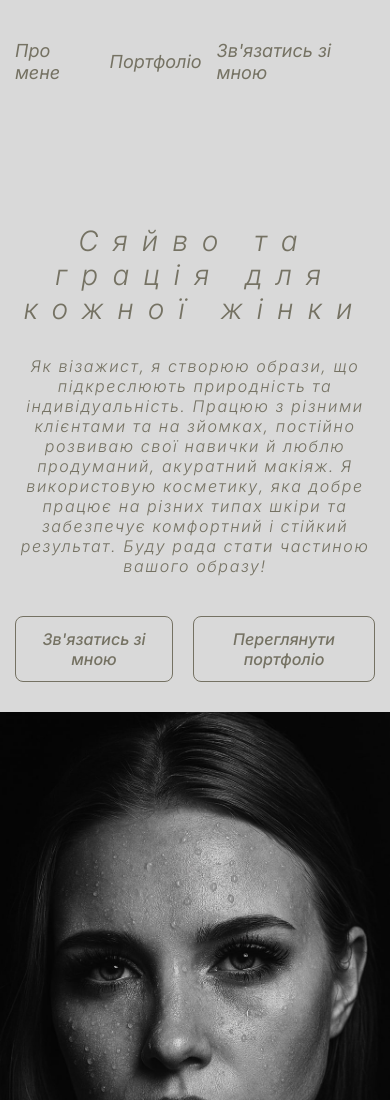
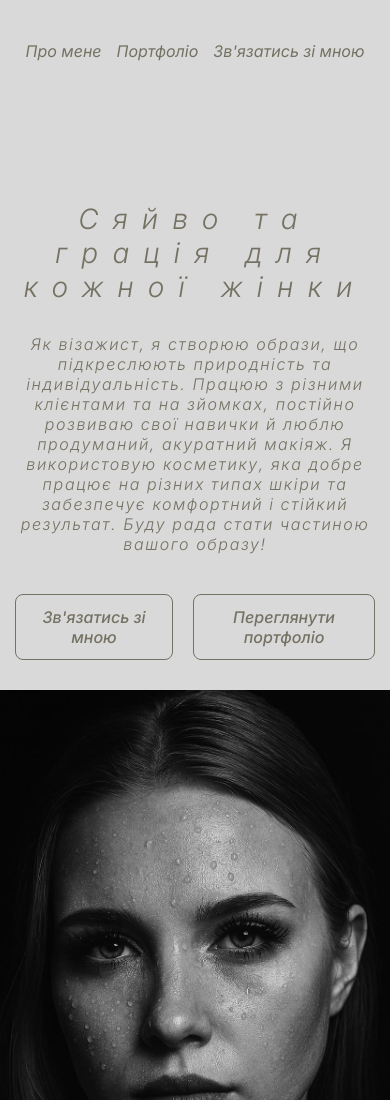
Before and after one commit to eternalstoneinside/Anna-Bordunis, a plain HTML site: page index.html in a window 390 px wide. Shown: the top 1100 px of the page. Drawn offline with Linux system fonts and the light colour scheme.

Commit message:
Refactor CSS styles and improve structure

```diff
--- a/css/main.css
+++ b/css/main.css
@@ -479,4 +479,11 @@ h6 {
 		justify-content: center;
 	}
 }
+@media (max-width: 415px) {
+	.header__menu-item {
+    font-weight: 400;
+    font-size: 16px;
+    line-height: 22px;
+}
+}
 /*---SECTION---------------------------------------------------------------------------------------------------------------*/
```
